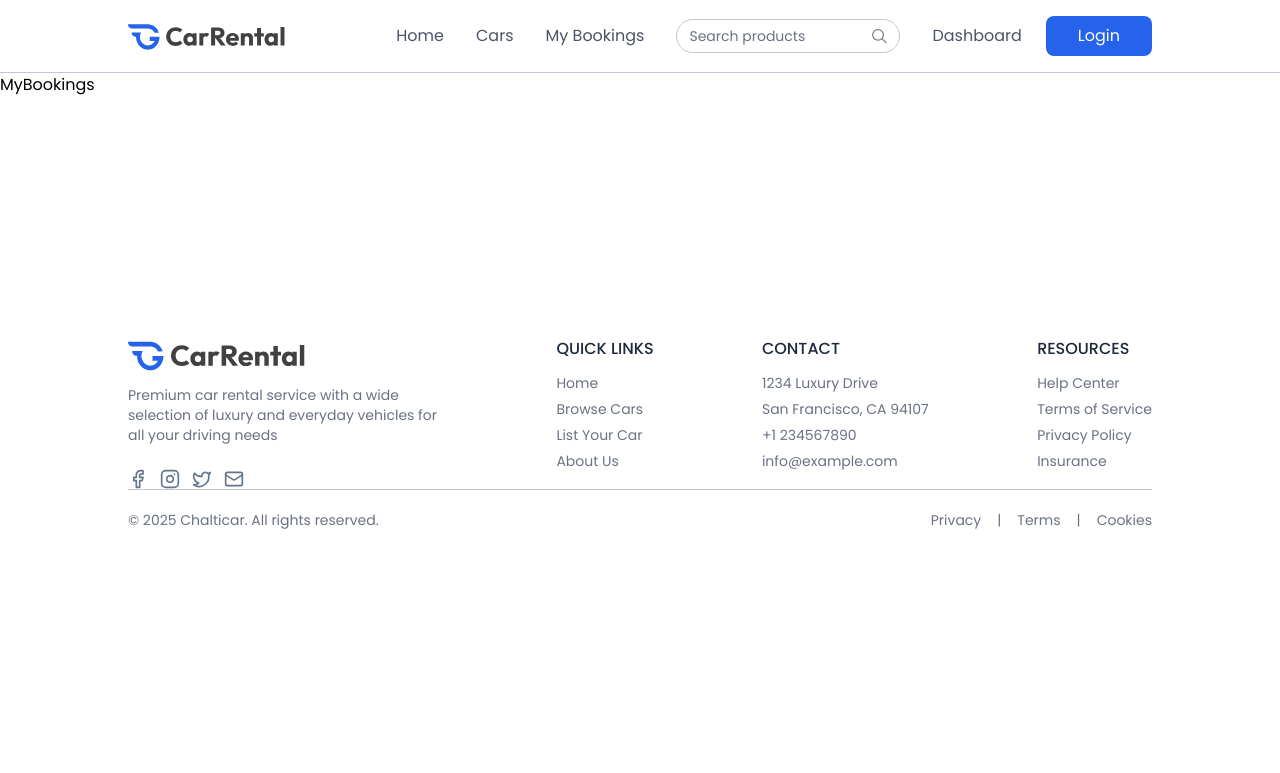
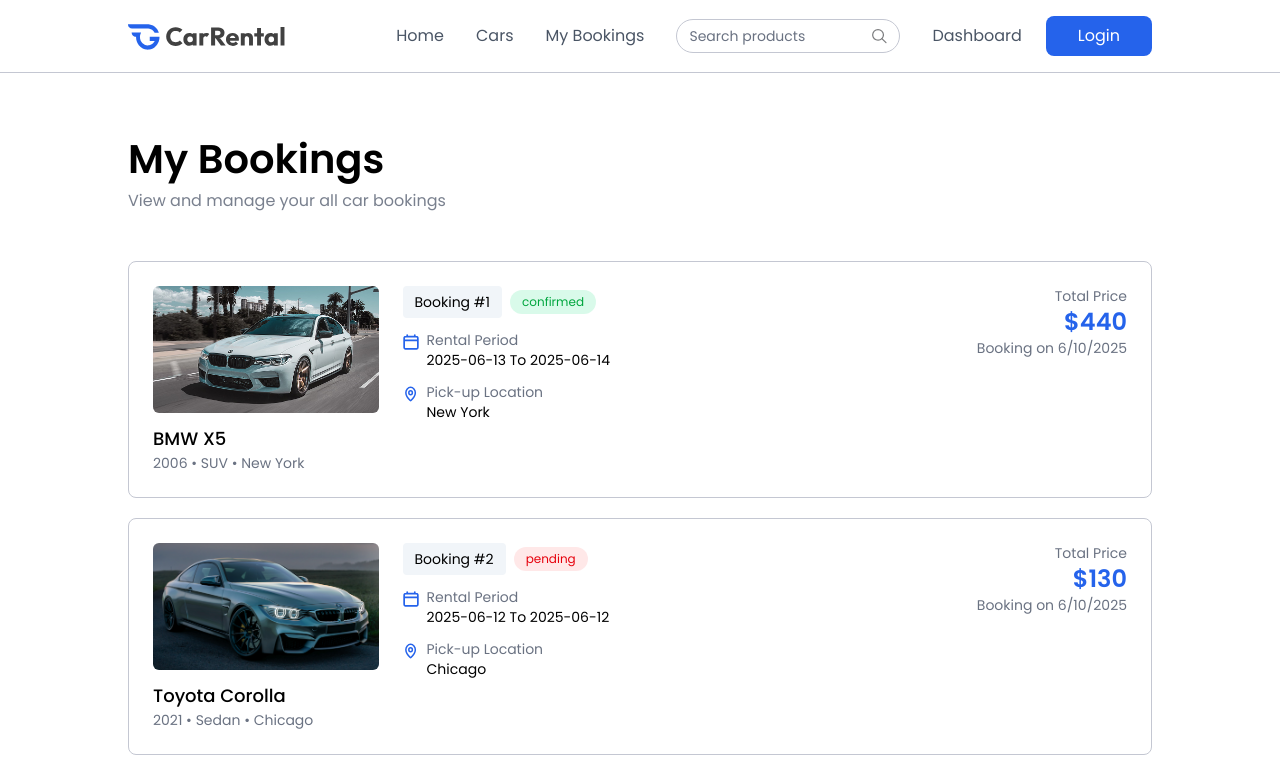
Before and after one commit to Pranav2325/Car-rental-platform, a React (Vite) app in the folder client/: page /my-bookings in a window 1280 px wide. Shown: the top 773 px of the page. Built offline with nearby package versions, Linux system fonts and the light colour scheme.

Commit message:
create mybookings page

```diff
--- a/client/src/pages/MyBookings.jsx
+++ b/client/src/pages/MyBookings.jsx
@@ -1,9 +1,121 @@
-import React from 'react'
+import React, { useEffect, useState } from "react";
+import { assets, dummyMyBookingsData } from "../assets/assets";
+import Title from "../components/Title";
 
 const MyBookings = () => {
+  const [bookings, setBookings] = useState([]);
+  const currency = import.meta.env.VITE_CURRENCY;
+
+  // Fetch bookings (for now from dummy data)
+  const fetchMyBookings = async () => {
+    setBookings(dummyMyBookingsData);
+  };
+
+  // Run once when component loads
+  useEffect(() => {
+    fetchMyBookings();
+  }, []);
+
   return (
-    <div>MyBookings</div>
-  )
-}
+    <div className="px-6 md:px-16 lg:px-24 xl:px-32 2xl:px-48 mt-16 text-sm max-w-7xl">
+      {/* ----- Page Title Section ----- */}
+      <Title
+        title="My Bookings"
+        subTitle="View and manage your all car bookings"
+        align="left"
+      />
 
-export default MyBookings
+      {/* ----- Bookings List Section ----- */}
+      <div>
+        {bookings.map((booking, index) => (
+          <div
+            key={booking._id}
+            className="grid grid-cols-1 md:grid-cols-4 gap-6 p-6 border border-borderColor rounded-lg mt-5 first:mt-12"
+          >
+            {/* ----- Car Info Section ----- */}
+            <div className="md:col-span-1">
+              <div className="rounded-md overflow-hidden mb-3">
+                <img
+                  src={booking.car.image}
+                  alt=""
+                  className="w-full h-auto aspect-video object-cover"
+                />
+              </div>
+              <p className="text-lg font-medium mt-2">
+                {booking.car.brand} {booking.car.model}
+              </p>
+              <p className="text-gray-500">
+                {booking.car.year} • {booking.car.category} •{" "}
+                {booking.car.location}
+              </p>
+            </div>
+
+            {/* ----- Booking Details Section ----- */}
+            <div className="md:col-span-2">
+              {/* Booking number + status */}
+              <div className="flex items-center gap-2">
+                <p className="px-3 py-1.5 bg-light rounded">
+                  Booking #{index + 1}
+                </p>
+                <p
+                  className={`px-3 py-1 text-xs rounded-full ${
+                    booking.status === "confirmed"
+                      ? "bg-green-400/15 text-green-600"
+                      : "bg-red-400/15 text-red-600"
+                  }`}
+                >
+                  {booking.status}
+                </p>
+              </div>
+
+              {/* Rental period */}
+              <div className="flex items-start gap-2 mt-3">
+                <img
+                  src={assets.calendar_icon_colored}
+                  alt=""
+                  className="w-4 h-4 mt-1"
+                />
+                <div>
+                  <p className="text-gray-500">Rental Period</p>
+                  <p>
+                    {booking.pickupDate.split("T")[0]} To{" "}
+                    {booking.returnDate.split("T")[0]}
+                  </p>
+                </div>
+              </div>
+
+              {/* Pickup location */}
+              <div className="flex items-start gap-2 mt-3">
+                <img
+                  src={assets.location_icon_colored}
+                  alt=""
+                  className="w-4 h-4 mt-1"
+                />
+                <div>
+                  <p className="text-gray-500">Pick-up Location</p>
+                  <p>{booking.car.location}</p>
+                </div>
+              </div>
+            </div>
+
+            {/* ----- Price & Date Section ----- */}
+            <div className="md:col-span-1 flex flex-col justify-between gap-6">
+              <div className="text-sm text-gray-500 text-right">
+                <p>Total Price</p>
+                <h1 className="text-2xl font-semibold text-primary">
+                  {currency}
+                  {booking.price}
+                </h1>
+                <p>
+                  Booking on {new Date(booking.createdAt).toLocaleDateString()}
+                </p>
+              </div>
+            </div>
+          </div>
+        ))}
+      </div>
+    </div>
+  );
+};
+
+export default MyBookings;
```
